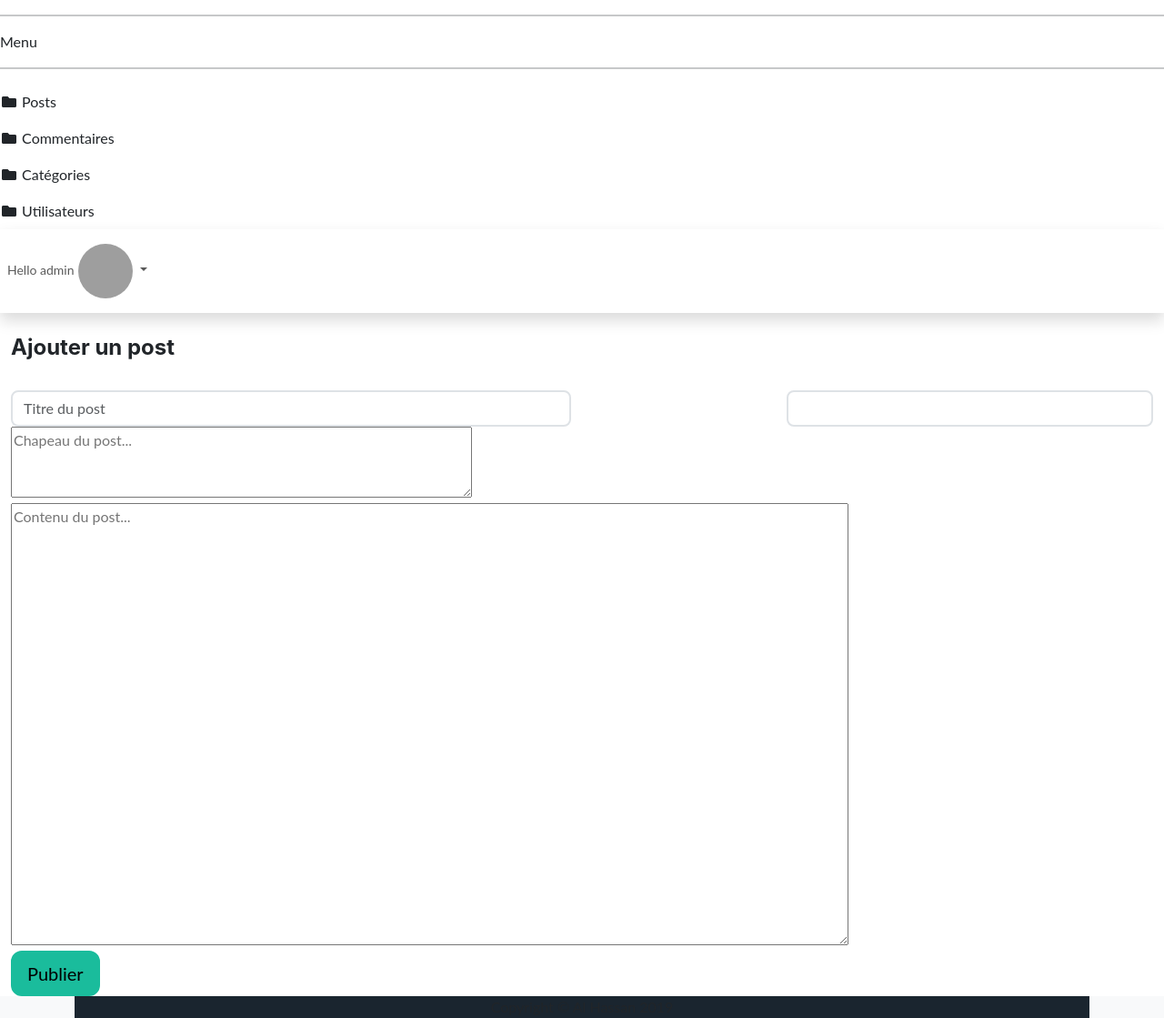
After one commit to assaneba/Blog, a PHP site: template src/views/admin/add-post.html.twig in a window 1280 px wide. The commit adds this page. Shown: the whole page at 91% size. Run offline with PHP 8.4, Linux system fonts and the light colour scheme; the template is opened without the code that fills it, so the values that code supplies are empty; data comes from the database, SQL or seed files in the repository; style sheets or scripts are compiled from the project's sources; some libraries are stand-ins or nearby versions; grey boxes are pictures that could not be loaded.

Commit message:
Create Add posts page

```diff
--- /dev/null
+++ b/src/views/admin/add-post.html.twig
@@ -0,0 +1,39 @@
+{% extends 'admin/dashbord-layout.html.twig' %}
+{% block title %} Ajouter un post {% endblock %}
+{% block Content %}
+
+    <h4 class="mx-auto">Ajouter un post</h4>
+    <br>
+    <form action="../admin/submitNewPost" method="post">
+        <div class="row">
+            <div class="col-md-6">
+                <div class="form-group">
+                    <input type="text" name="title" class="form-control" placeholder="Titre du post">
+                </div>
+            </div>
+            <div class="offset-2 col-md-4">
+                <div class="form-group">
+                    <select name="idCategory" class="form-control" placeholder="Catégorie">
+                        {% for category in categories %}
+                        <option value="{{ category.idcategory }}">{{ category.name }}</option>
+                        {% endfor %}
+                    </select>
+                </div>
+            </div>
+            <div class="col-md-12">
+                <div class="form-group">
+                    <textarea name="lead" cols="54" rows="3" placeholder="Chapeau du post..."></textarea>
+                </div>
+                <div class="form-group">
+                    <textarea name="content" cols="100" rows="20" placeholder="Contenu du post..."></textarea>
+                </div>
+            </div>
+        </div>
+        <div class="float-right">
+            <div class="form-group">
+                <button class="btn btn-primary btn-lg btn-block" id="submit">Publier</button>
+            </div>
+        </div>
+    </form>
+
+{% endblock %}
--- a/src/views/admin/manage-posts.html.twig
+++ b/src/views/admin/manage-posts.html.twig
@@ -2,9 +2,9 @@
 {% block title %} Manage posts {% endblock %}
 {% block Content %}
     <!-- Page Heading -->
-        <h1 class="h3 mb-2 text-gray-800 mr-5">Les articles</h1>
-        <div class="mb-2">
-            <a href="#" class="btn btn-primary btn-lg">Ajouter un post</a>
+        <h1 class="h3 mb-2 text-gray-800">Les articles</h1>
+        <div class="mb-2 offset-md-10">
+            <a href="../admin/addPost" class="btn btn-primary btn-lg">Ajouter un post</a>
         </div>
          <!-- DataTales Example -->
         <div class="card shadow mb-4">
```
Also changed, not shown: src/Controller/AdminController.php (+35 -0 lines), src/Model/Manager/CategoryManager.php (added, +16 -0 lines), src/Model/Manager/PostManager.php (+22 -1 lines).
